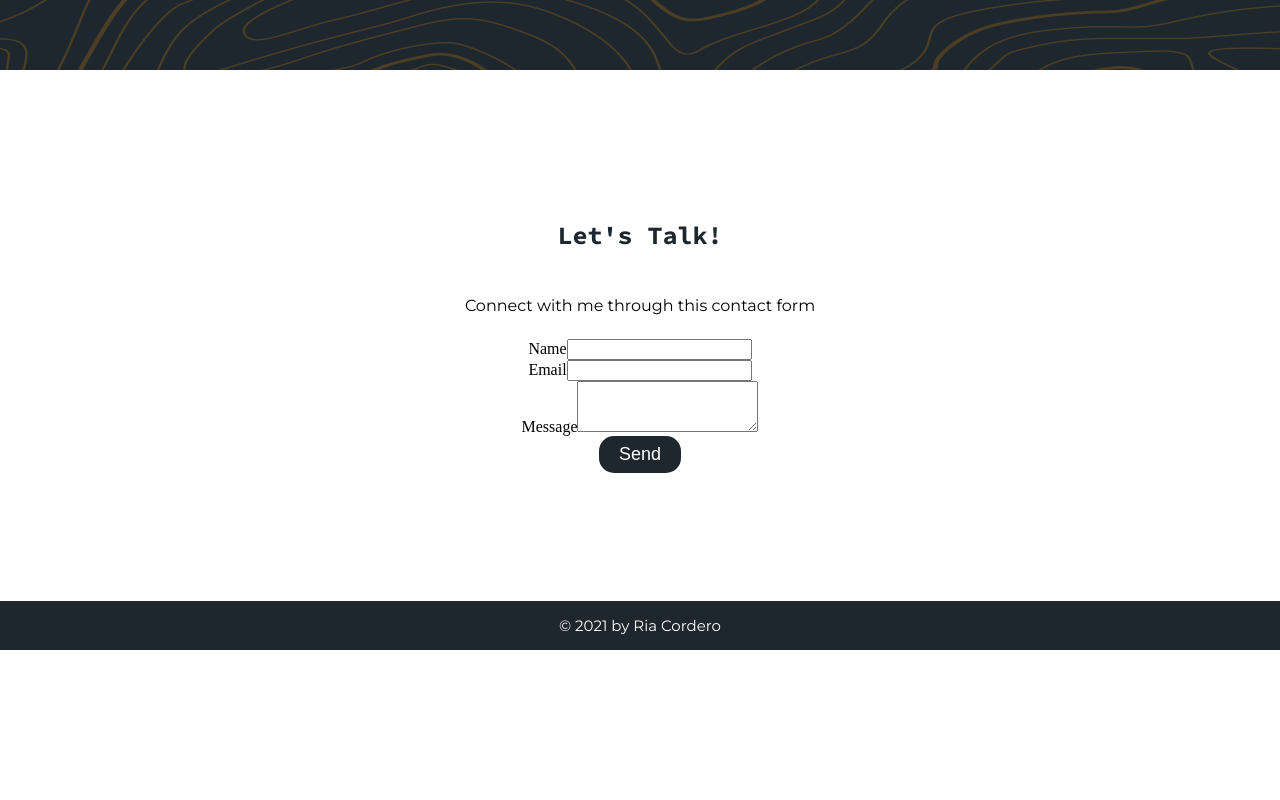
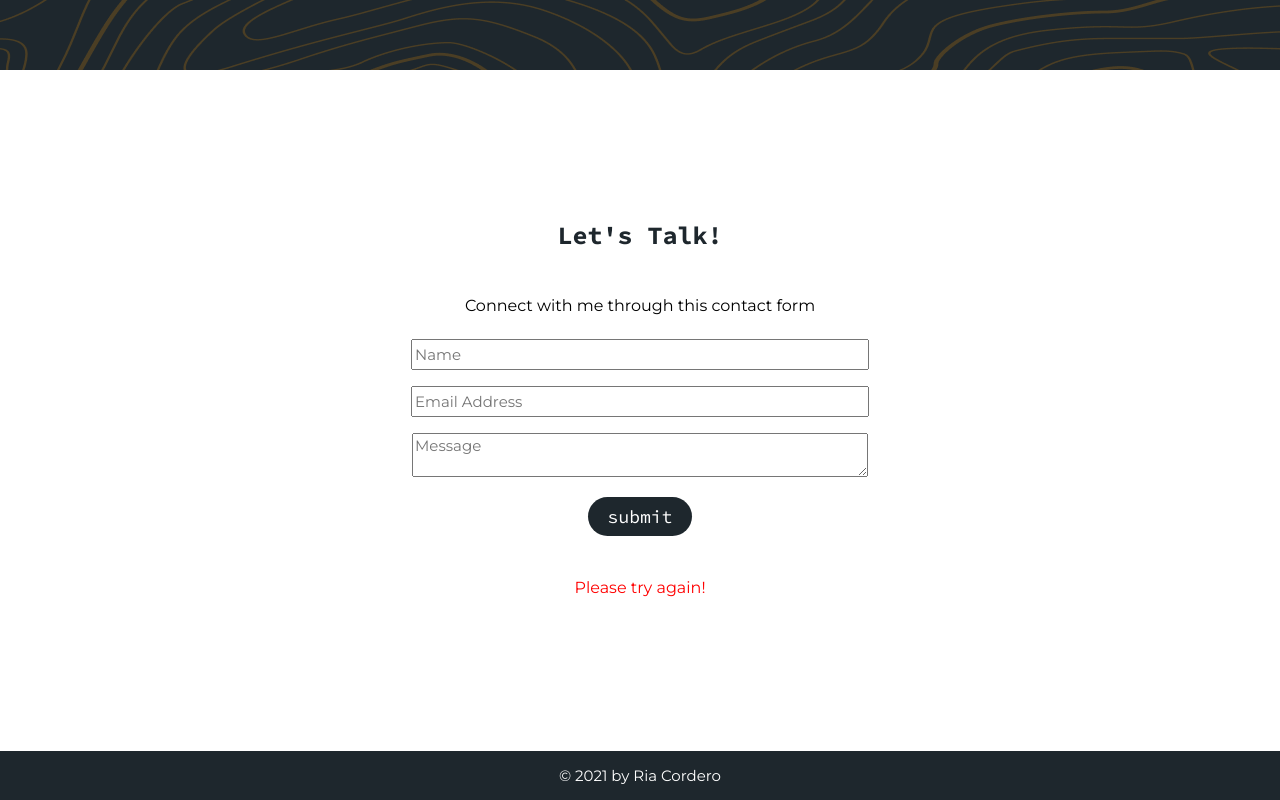
Before and after one commit to riaacordero/riritheartist, a React (Create React App) app: page / in a window 1280 px wide. Shown: the part 1673-2473 px from the top of the page. Before the commit the page ends 2323 px from the top, so only its background shows below. Built offline with nearby package versions, Linux system fonts and the light colour scheme.

Commit message:
Working forms using the Formspree API

```diff
--- a/package.json
+++ b/package.json
@@ -3,6 +3,7 @@
   "version": "0.1.0",
   "private": true,
   "dependencies": {
+    "@formspree/react": "^2.2.3",
     "@testing-library/jest-dom": "^5.14.1",
     "@testing-library/react": "^11.2.7",
     "@testing-library/user-event": "^12.8.3",
--- a/public/css/styles.css
+++ b/public/css/styles.css
@@ -149,6 +149,7 @@ h3 {
     font-size: 20px;
 }
 
+label,
 h4,
 p {
     font-family: "Montserrat", serif;
@@ -163,6 +164,7 @@ a{
 a:hover{
     color: #369CB6;
 }
+
 
 .par--center {
     justify-content: center;
@@ -384,15 +386,16 @@ a:hover{
 
 .button{
     padding: 8px 20px;
-    border-radius: 15px;
+    border-radius: 50px;
     outline: none;
     border: none;
+    font-family: 'Source Code Pro',serif;
 }
 
 .button:hover{
     padding: 8px 20px;
     transition: all 0.3s ease-out;
-    border-radius: 15px;
+    border-radius: 50px;
     background: #FF9900;
     color: #FFF;
     transition: 250ms;
@@ -406,33 +409,66 @@ a:hover{
     background-color: transparent;
     color:#FFF;
     padding: 8px 20px;
-    border-radius: 15px;
+    border-radius: 50px;
     border: 1px solid var(--primary);
     transition: all 0.3s ease-out;
 }
 
 .button--medium{
     padding: 8px 20px;
-    border-radius: 15px;
+    border-radius: 50px;
     font-size: 18px;
     color: #FFF;
+    transition: all 0.2s ease-in-out;
+}
+
+.button--medium:hover{
+    transition: all 0.2s ease-in-out;
+    transform: scale(120%);
+    cursor: pointer;
 }
 
 .button-large{
     padding: 12px 20px;
-    border-radius: 15px;
+    border-radius: 50px;
     font-size: 20px;
     color: #FFF;
 }
 
 /* SUCCESS MSG */
-.sucess-msg{
+.success-msg{
     color:green;
     padding: 10px 15px;
 }
 .error-msg{
     color:red;
     padding: 10px 15px;
+}
+
+/* FORMS */
+
+textarea,
+input{
+    font-family: 'Montserrat',serif;
+    font-size: 15px;
+}
+.forms{
+    gap: 1em;
+    flex-direction: column;
+    align-items: center;
+}
+
+.forms.par--center{
+    text-align: left;
+}
+
+.wide{
+    width:30em;
+    height: 25px;
+}
+
+.wide--height-overidden{
+    width:30em;
 }
 
 @media screen and (max-width:960px) {
--- a/src/components/Contact.js
+++ b/src/components/Contact.js
@@ -1,74 +1,44 @@
-import React, {Component} from 'react'
-import Form from 'react-bootstrap/Form'
-import {Button} from './page-items/Button/Button'
-class Contact extends React.Component{
-    constructor(props){
-        super(props);
-        this.state = {
-            name: '',
-            email: '',
-            subject: '',
-            message: '',
-            disabled: false,
-            emailSent: null
-        }
-    }
+import React from 'react';
+import { useForm, ValidationError } from '@formspree/react';
+import { Button } from './page-items/Button/Button';
+import { FormGroup } from 'react-bootstrap';
 
-    handleChange = (event) => {
-        const target = event.target;
-        const value = target.type === '' ? target.checked : target.value
-        const name = target.name;
+export default function Contact() {
+  const [state, handleSubmit] = useForm("mnqllvaz");
+  state.submitting = false;
 
-        this.setState({
-            [name]:value
-        })
-    }
-
-    handleSubmit = (event) => {
-        event.preventDefault();
-
-        this.setState({
-            // disables spam emails
-            disabled: true,
-            emailSent: false
-        })
-    }
-
-    render(){
-        return(
+  return (
     <main className="main__bg" id="contact">
         <div className="contents flex column top-high bottom-high">
                 <h2 className="color--black par--center">Let's Talk!</h2>
                 <div className="par--center flex">
                     <p className="short--width">Connect with me through this contact form</p>
                 </div>
-                    <div className="par--center flex">
-                        <Form onSubmit={this.handleSubmit}>
-                            <Form.Group>
-                                <Form.Label htmlFor="name">Name</Form.Label>
-                                <Form.Control id="name" name="name" type="text" value={this.state.name} onChange={this.handleChange}></Form.Control>
-                            </Form.Group>
-                            <Form.Group>
-                                <Form.Label htmlFor="email">Email</Form.Label>
-                                <Form.Control id="email" name="email" type="email" value={this.state.email} onChange={this.handleChange}></Form.Control>
-                            </Form.Group>
-                            <Form.Group>
-                                <Form.Label htmlFor="message">Message</Form.Label>
-                                <Form.Control id="message" name="message" as="textarea" rows="3" value={this.state.message} onChange={this.handleChange}></Form.Control>
-                            </Form.Group>
-                            <Button className="d-inline-block" variant="primary" type="submit" disabled={this.state.disabled}>
-                                Send
-                            </Button>
+                <form className ="forms flex" onSubmit={handleSubmit}>
+                    <FormGroup>
+                        <div>
+                            <input className="wide" id="name" placeholder="Name" type="name" name="name"/>
+                            <ValidationError prefix="Name" field="Name" errors={state.errors}/>
+                        </div>
+                    </FormGroup>
+                    <FormGroup>
+                        <div>
+                            <input className="wide" id="email" placeholder="Email Address" type="email" name="email"/>
+                            <ValidationError prefix="Email" field="Email" errors={state.errors}/>
+                        </div>
+                    </FormGroup>
+                    <FormGroup>
+                        <div>
+                            <textarea className="wide--height-overidden" id="message" placeholder="Message" name="message"/>
+                            <ValidationError prefix="Message" field="Message" errors={state.errors}/>
+                        </div>
+                    </FormGroup>
+                    <Button type="submit" disabled={state.submitting}>submit</Button>
 
-                            {this.state.emailSent === true && <p className="success-msg"> Email sent successfully! </p>}
-                            {this.state.emailSent === false && <p className="error-msg"> Please try again! </p>}
-
-                        </Form>
-                    </div>
-                    {/* INSERT FORM HERE */}
+                    {state.succeeded === true && <p className="success-msg"> Email sent successfully! </p>}
+                    {state.succeeded === false && <p className="error-msg"> Please try again! </p>}
+                </form>
             </div>
     </main>
-        )
+  );
 }
-}
-export default Contact;
```
Also changed, not shown: src/components/contact/ContactComponents.jsx (deleted, +0 -11 lines), 1 other file (tests, documents, lock files or other folders). Lines whose indentation alone changed are shown as unchanged.
